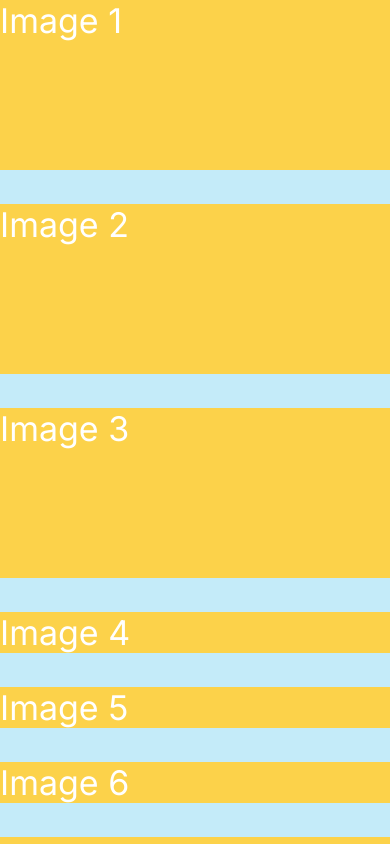
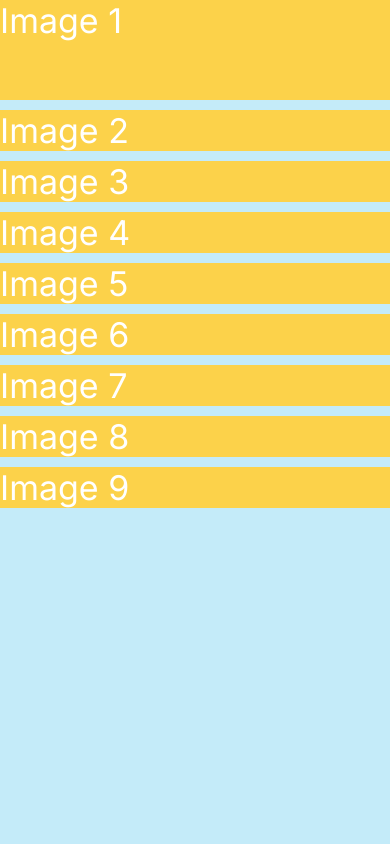
Before and after one commit to Keylogger-hash/react-flex-vs-grid, a Next.js app: page /grid in a window 390 px wide. Built offline with nearby package versions, Linux system fonts and the light colour scheme.

Commit message:
Grid not responsive

```diff
--- a/src/app/grid/page.module.css
+++ b/src/app/grid/page.module.css
@@ -15,11 +15,25 @@
 } */
 .grid_wrapper{
     display: grid;
-    grid-template-columns: repeat(auto-fill,minmax(10rem,1fr));
-    grid-template-rows: repeat(3,minmax(5rem,1fr));
-    grid-gap:1em;
-    width: 100%;
-    height: 100%;
+    grid-template-columns: repeat(3,minmax(200px,1fr));
+    grid-template-rows:  repeat(3,minmax(200px,1fr));
+    gap:10px;
+}
+@media screen and (max-width:992px) {
+    .grid_wrapper{
+        display: grid;
+        grid-template-columns: repeat(2,minmax(240px,2fr));
+        grid-template-rows: repeat(2,minmax(2400px,2fr));
+        gap:10px;
+    }
+}
+@media screen and (max-width:787px) {
+    .grid_wrapper{
+        display: grid;
+        grid-template-columns: repeat(1,minmax(100px,3fr));
+        grid-template-rows:  repeat(1,minmax(100px,3fr));
+        gap:10px;
+    }
 }
 /* @media screen and (max-width:787px) {
     .grid_wrapper{
```
